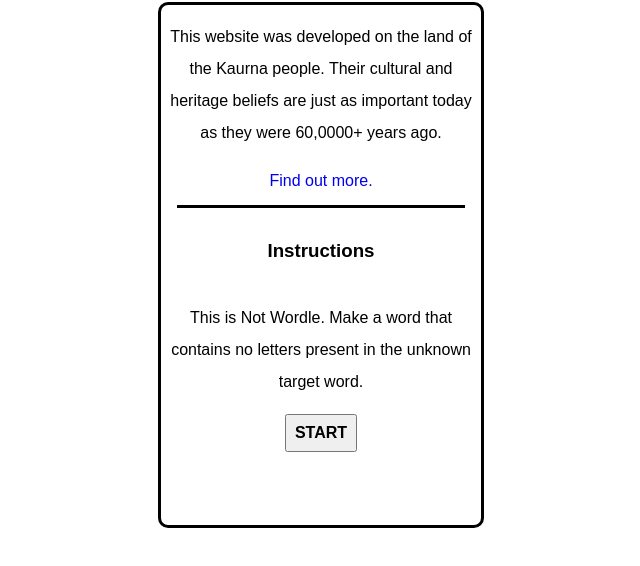
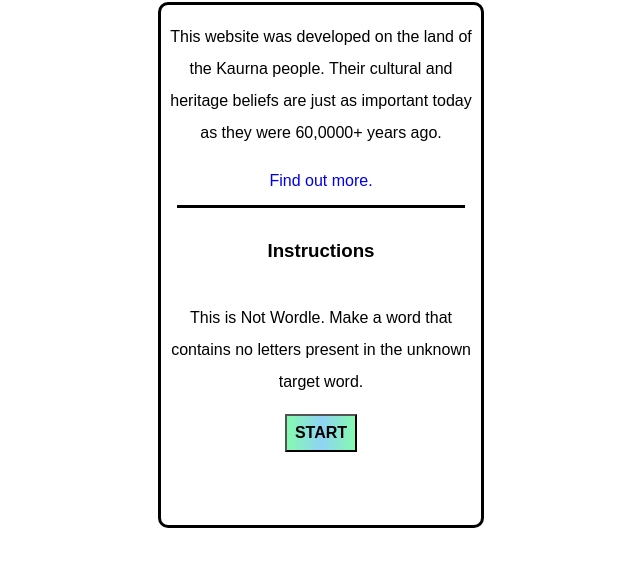
Before and after one commit to JLesDev/NotWordle, a website with bundled scripts: page index.html in a window 1280 px wide. Shown: the part 78-644 px from the top of the page, without its empty margins (319-959 px from the left). Built offline with nearby package versions, Linux system fonts and the light colour scheme.

Commit message:
Updating the start button. Exciting.

```diff
--- a/style.css
+++ b/style.css
@@ -148,6 +148,8 @@ a{
   margin: 0 2px;
   cursor: pointer;
   text-transform: uppercase;
+  /* from code pen. i am no artist.*/
+  background-image: linear-gradient(to right, #84fab0 0%, #8fd3f4 51%, #84fab0 100%);
 }
 
 hr {
```
